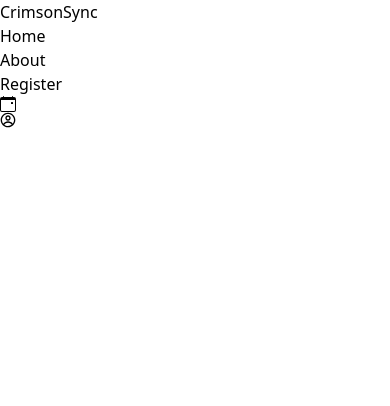
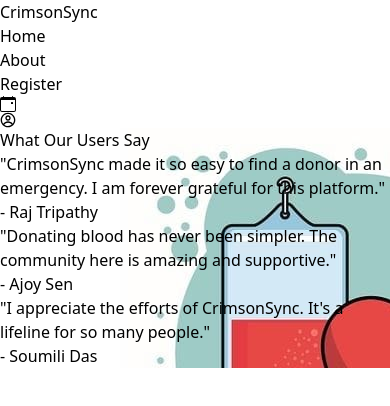
Before and after one commit to adrijacodes/CrimsonSync-Ebloodbank, a React (Vite) app in the folder Project/client/: page /donorlist in a window 390 px wide. Shown: the top 406 px of the page. Built offline with nearby package versions, Linux system fonts and the light colour scheme.

Commit message:
Changes up to date

```diff
--- a/Project/client/src/App.jsx
+++ b/Project/client/src/App.jsx
@@ -7,6 +7,9 @@
 import DonateBlood from "./Pages/DonateBlood/DonateBlood";
 import About from "./Components/About/About";
 import SearchBlood from "./Pages/SearchBlood";
+import Donorlist from "./Pages/Donorlist/Donorlist";
+
+
 
 
 const App = () => {
@@ -20,7 +23,7 @@
     <Route path="/register" element={<Register />}/>
       <Route path="/login" element={<Login />}/>
       <Route path="/searchblood" element={<SearchBlood/>}/>
-
+      <Route path="/donorlist" element={<Donorlist/>}/>
       <Route path="/donateblood" element={<DonateBlood/>}/>
 
 
--- /dev/null
+++ b/Project/client/src/Pages/Donorlist/Donorlist.jsx
@@ -0,0 +1,74 @@
+import React, { useState } from 'react';
+import { motion } from 'framer-motion';
+import { Link } from 'react-router-dom';
+
+const Donorlist = () => {
+  const [activeTab, setActiveTab] = useState('blood');
+
+  const sectionVariants = {
+    hidden: { opacity: 0, y: 50 },
+    visible: { opacity: 1, y: 0 },
+  };
+
+  const itemVariants = {
+    hidden: { opacity: 0, scale: 0.8 },
+    visible: { opacity: 1, scale: 1 },
+  };
+
+  return (
+    <div className="min-h-screen bg-contain bg-center bg-opacity-20" style={{ backgroundImage: "url('../src/assets/blood2.jpg')" }}>
+   <div className=" bg-slate-200 border-slate-400 rounded-lg shadow-lg p-6 text-center backdrop-filter backdrop-blur-sm bg-opacity-30"></div>
+   {/* Reviews Section */}
+         <motion.div
+           className="py-8 px-4"
+           variants={sectionVariants}
+           initial="hidden"
+           animate="visible"
+           transition={{ duration: 0.8, delay: 0.6 }}
+         >
+           <h2 className="text-4xl text-center font-bold font-itim mb-6 font-serif">What Our Users Say</h2>
+           <motion.div
+             className="grid grid-cols-1 md:grid-cols-2 lg:grid-cols-3 gap-6"
+             initial="hidden"
+             animate="visible"
+             transition={{ staggerChildren: 0.3 }}
+           >
+             <motion.div
+               className="bg-white p-6 rounded-lg shadow-lg"
+               variants={itemVariants}
+             >
+               <p className="text-lg italic">
+                 "CrimsonSync made it so easy to find a donor in an emergency. I am
+                 forever grateful for this platform."
+               </p>
+               <p className="mt-4 font-semibold text-right">- Raj Tripathy</p>
+             </motion.div>
+             <motion.div
+               className="bg-white p-6 rounded-lg shadow-lg"
+               variants={itemVariants}
+             >
+               <p className="text-lg italic">
+                 "Donating blood has never been simpler. The community here is
+                 amazing and supportive."
+               </p>
+               <p className="mt-4 font-semibold text-right">- Ajoy Sen</p>
+             </motion.div>
+             <motion.div
+               className="bg-white p-6 rounded-lg shadow-lg"
+               variants={itemVariants}
+             >
+               <p className="text-lg italic">
+                 "I appreciate the efforts of CrimsonSync. It's a lifeline for so
+                 many people."
+               </p>
+               <p className="mt-4 font-semibold text-right">- Soumili Das</p>
+             </motion.div>
+           </motion.div>
+         </motion.div>
+
+
+       </div>
+     );
+   };
+
+   export default Donorlist;
--- a/Project/client/src/Pages/SearchBlood.jsx
+++ b/Project/client/src/Pages/SearchBlood.jsx
@@ -1,8 +1,12 @@
-import React, {useState} from 'react';
+import React, { useState } from 'react';
+import { motion } from 'framer-motion';
+import { Link } from 'react-router-dom';
 
 const SearchBlood = () => {
     const [location, setLocation] = useState("");
-    const [activeTab, setActiveTab] = useState('type');
+    const [selectedBloodType, setSelectedBloodType] = useState(''); // default: none selected
+
+    const bloodTypes = ['A+', 'A-', 'B+', 'B-', 'AB+', 'AB-', 'O+', 'O-'];
 
   return (
     <div className="min-h-screen bg-contain bg-center" style={{ backgroundImage: "url('../src/assets/blood2.jpg')" }}>
@@ -12,96 +16,21 @@
         <div className="mb-4">
           <label className="block mb-2 text-center text-xl font-serif">Choose Blood Type</label>
           <div className="mt-10 grid gap-8 md:grid-cols-2 lg:grid-cols-4 max-w-4xl mx-auto">
-
-          <button
-            className={`flex items-center p-2 bg-red-500 rounded cursor-pointer ${
-              activeTab === 'type'
-                ? 'bg-red-600 text-white shadow-lg font-serif'
-                : 'bg-gray-200 text-gray-800 font-serif'
-            }`}
-            onClick={() => setActiveTab('type')}
-          >
-            A+
-          </button>
-
-          <button
-            className={`flex items-center p-2 bg-red-500 rounded cursor-pointer ${
-              activeTab === 'type'
-                ? 'bg-red-600 text-white shadow-lg font-serif'
-                : 'bg-gray-200 text-gray-800 font-serif'
-            }`}
-            onClick={() => setActiveTab('type')}
-          >
-            A-
-          </button>
-
-          <button
-            className={`flex items-center p-2 bg-red-500 rounded cursor-pointer ${
-              activeTab === 'type'
-                ? 'bg-red-600 text-white shadow-lg font-serif'
-                : 'bg-gray-200 text-gray-800 font-serif'
-            }`}
-            onClick={() => setActiveTab('type')}
-          >
-            B+
-          </button>
-
-          <button
-            className={`flex items-center p-2 bg-red-500 rounded cursor-pointer ${
-              activeTab === 'type'
-                ? 'bg-red-600 text-white shadow-lg font-serif'
-                : 'bg-gray-200 text-gray-800 font-serif'
-            }`}
-            onClick={() => setActiveTab('type')}
-          >
-            B-
-          </button>
-
-          <button
-            className={`flex items-center p-2 bg-red-500 rounded cursor-pointer ${
-              activeTab === 'type'
-                ? 'bg-red-600 text-white shadow-lg font-serif'
-                : 'bg-gray-200 text-gray-800 font-serif'
-            }`}
-            onClick={() => setActiveTab('type')}
-          >
-            AB+
-          </button>
-
-          <button
-            className={`flex items-center p-2 bg-red-500 rounded cursor-pointer ${
-              activeTab === 'type'
-                ? 'bg-red-600 text-white shadow-lg font-serif'
-                : 'bg-gray-200 text-gray-800 font-serif'
-            }`}
-            onClick={() => setActiveTab('type')}
-          >
-            AB-
-          </button>
-
-          <button
-            className={`flex items-center p-2 bg-red-500 rounded cursor-pointer ${
-              activeTab === 'type'
-                ? 'bg-red-600 text-white shadow-lg font-serif'
-                : 'bg-gray-200 text-gray-800 font-serif'
-            }`}
-            onClick={() => setActiveTab('type')}
-          >
-            O+
-          </button>
-
-          <button
-            className={`flex items-center p-2 bg-red-500 rounded cursor-pointer ${
-              activeTab === 'type'
-                ? 'bg-red-600 text-white shadow-lg font-serif'
-                : 'bg-gray-200 text-gray-800 font-serif'
-            }`}
-            onClick={() => setActiveTab('type')}
-          >
-            O-
-          </button>
-
-                 </div>
+  {bloodTypes.map((type) => (
+    <button
+      key={type}
+      type="button"
+      className={`flex items-center justify-center p-2 rounded cursor-pointer font-serif ${
+        selectedBloodType === type
+          ? 'bg-red-600 text-white shadow-lg'
+          : 'bg-gray-200 text-gray-800'
+      }`}
+      onClick={() => setSelectedBloodType(type)}
+    >
+      {type}
+    </button>
+  ))}
+</div>
         </div>
 
         <div className="mb-4">
@@ -115,10 +44,11 @@
     />
 
         </div>
-
+        <Link to={'/Donorlist'}>
         <button type="submit" className="bg-red-500 text-white w-full py-2 rounded">
           Search Donor
         </button>
+        </Link>
       </form>
     </div>
     </div>
```
